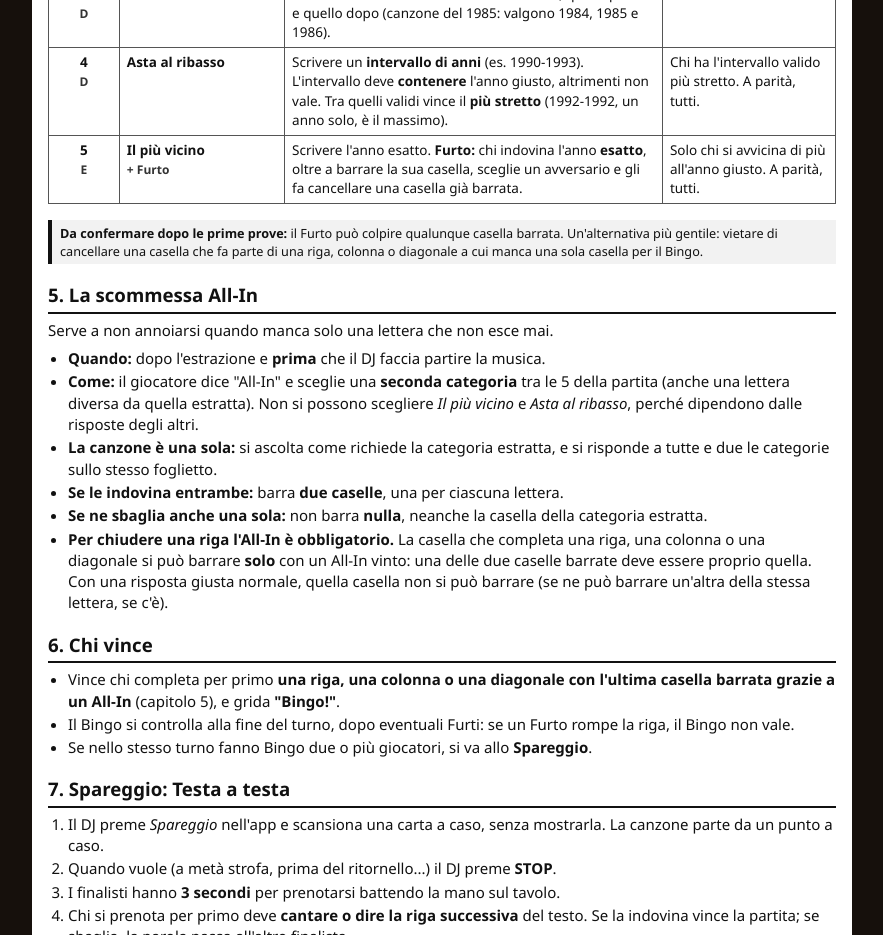
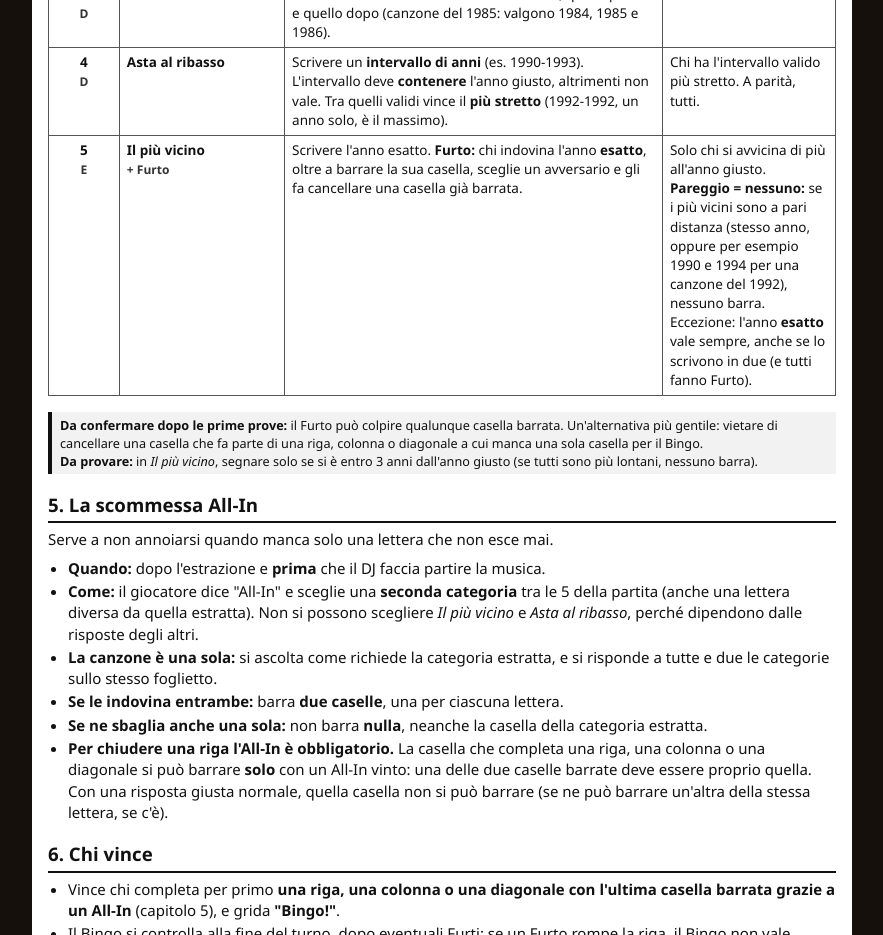
Before and after one commit to afromazzoni/Hit-Parade, a plain HTML site: page regole.html in a window 1280 px wide. Shown: the part 2100-3035 px from the top of the page, without its empty margins (198-1081 px from the left). Drawn offline with Linux system fonts and the light colour scheme.

Commit message:
Il piu vicino: pareggio = nessuno segna, anno esatto vale sempre

```diff
--- a/categorie.js
+++ b/categorie.js
@@ -11,5 +11,5 @@ window.HP_CATS = [
   { id: 'combo', lv: 3, nome: 'La Combo', regola: 'Scrivete artista E titolo: valgono solo tutti e due.', audio: 'normale' },
   { id: 'piu1', lv: 4, nome: '±1 anno', regola: 'Scrivete l\'anno: vale anche quello prima o dopo.', audio: 'normale' },
   { id: 'asta', lv: 4, nome: 'Asta al ribasso', regola: 'Scrivete un intervallo di anni: vince il più stretto che contiene l\'anno giusto.', audio: 'normale' },
-  { id: 'vicino', lv: 5, nome: 'Il più vicino', regola: 'Scrivete l\'anno esatto: segna solo chi si avvicina di più. Anno esatto = FURTO!', audio: 'normale' },
+  { id: 'vicino', lv: 5, nome: 'Il più vicino', regola: 'Scrivete l\'anno esatto: segna solo chi si avvicina di più. Se i più vicini sono a pari distanza, nessuno segna. Anno esatto = FURTO (vale sempre, anche in due)!', audio: 'normale' },
 ];
--- a/regole.html
+++ b/regole.html
@@ -170,13 +170,14 @@ Tra quelli validi vince il <b>più stretto</b> (1992-1992, un anno solo, è il m
 
 <tr><td class="lv">5<br><span class="lvl">E</span></td><td class="cat">Il più vicino<br><span class="lvl">+ Furto</span></td>
 <td>Scrivere l'anno esatto. <b>Furto:</b> chi indovina l'anno <b>esatto</b>, oltre a barrare la sua casella, sceglie un avversario e gli fa cancellare una casella già barrata.</td>
-<td>Solo chi si avvicina di più all'anno giusto. A parità, tutti.</td></tr>
+<td>Solo chi si avvicina di più all'anno giusto. <b>Pareggio = nessuno:</b> se i più vicini sono a pari distanza (stesso anno, oppure per esempio 1990 e 1994 per una canzone del 1992), nessuno barra. Eccezione: l'anno <b>esatto</b> vale sempre, anche se lo scrivono in due (e tutti fanno Furto).</td></tr>
 
 
 </table></div>
 
 <div class="proposta"><b>Da confermare dopo le prime prove:</b> il Furto può colpire qualunque casella barrata.
-Un'alternativa più gentile: vietare di cancellare una casella che fa parte di una riga, colonna o diagonale a cui manca una sola casella per il Bingo.</div>
+Un'alternativa più gentile: vietare di cancellare una casella che fa parte di una riga, colonna o diagonale a cui manca una sola casella per il Bingo.<br>
+<b>Da provare:</b> in <i>Il più vicino</i>, segnare solo se si è entro 3 anni dall'anno giusto (se tutti sono più lontani, nessuno barra).</div>
 
 <h2>5. La scommessa All-In</h2>
 <p>Serve a non annoiarsi quando manca solo una lettera che non esce mai.</p>
```
Also changed, not shown: bingo.html (+1 -1 lines).
